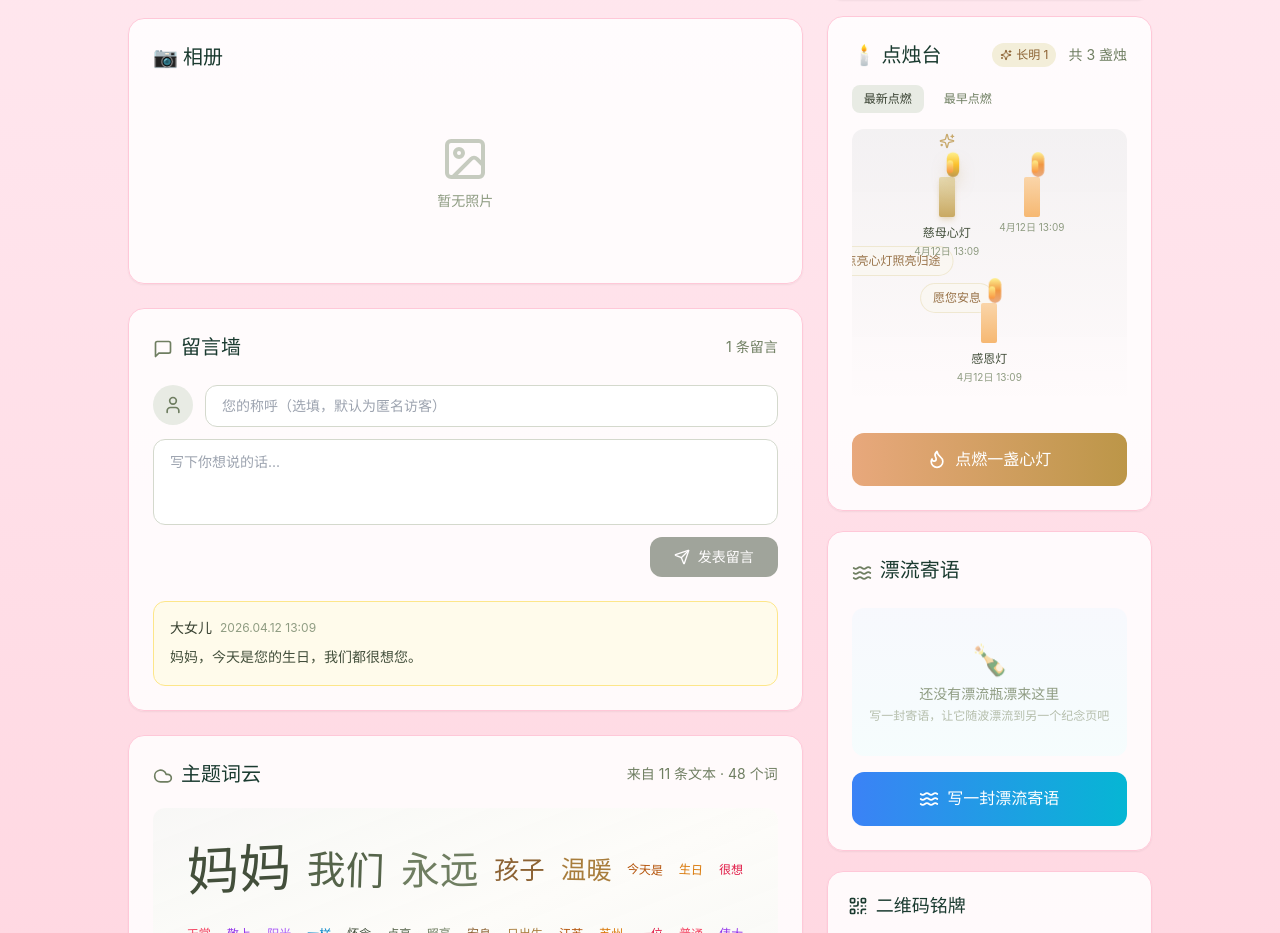
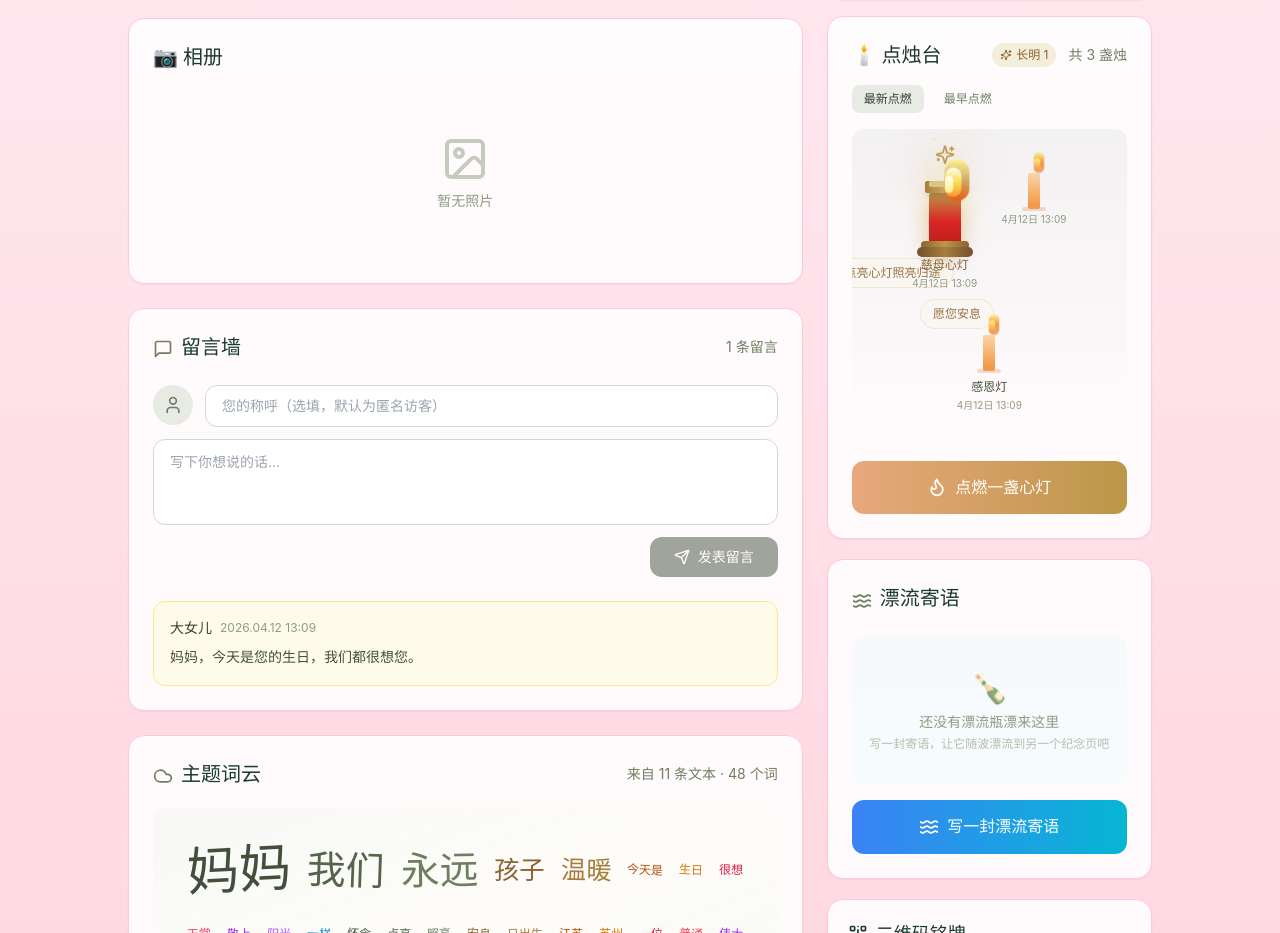
Before and after one commit to Xiang1218-Yu/xyj-126, a React (Vite) app: page /memorial/sample-002 in a window 1280 px wide. Shown: the part 1103-2036 px from the top of the page. Built offline with nearby package versions, Linux system fonts and the light colour scheme.

Commit message:
.3176934549491531:9ece285f146fb9ec6f9df9705817f6e7_6a2cd16d3df30773f325c6f9.6a2ce5953df30773f325cd8b.6a2ce595b2cc0aa3905846dd:Trae CN.T(2026/6/13 13:07:33)

```diff
--- a/src/components/CandleArea.tsx
+++ b/src/components/CandleArea.tsx
@@ -136,7 +136,7 @@ export default function CandleArea({ candles, onAddCandle, theme = "default" }:
       >
         <Danmaku items={candles} variant="candle" />
 
-        <div className="flex flex-wrap justify-center gap-5">
+        <div className="flex flex-wrap justify-center gap-6">
           {displayCandles.map((candle, index) => (
             <div
               key={candle.id}
@@ -144,44 +144,68 @@ export default function CandleArea({ candles, onAddCandle, theme = "default" }:
               style={{ animationDelay: `${index * 0.05}s`, opacity: 0 }}
               onClick={() => setSelectedCandle(candle)}
             >
-              <div className="relative w-6 h-16">
-                {candle.isEternal && (
-                  <div className="absolute -top-5 left-1/2 -translate-x-1/2 animate-pulse">
+              {candle.isEternal ? (
+                <div className="relative w-10 h-24">
+                  <div className="absolute inset-0 rounded-full bg-gradient-to-t from-gold-400/60 via-amber-400/30 to-transparent blur-md animate-pulse" />
+                  <div className="absolute -top-3 left-1/2 -translate-x-1/2 w-12 h-12 rounded-full bg-gold-400/20 blur-xl animate-pulse" style={{ animationDuration: "2s" }} />
+                  <div className="absolute -top-1 left-1/2 -translate-x-1/2">
+                    <div className="relative">
+                      <div className="absolute -left-3 -top-2 text-[8px] text-amber-300 animate-ping" style={{ animationDuration: "1.5s" }}>✦</div>
+                      <div className="absolute left-2 -top-1 text-[10px] text-gold-400 animate-pulse" style={{ animationDelay: "0.5s" }}>✧</div>
+                      <div className="absolute -left-1 -top-4 text-[8px] text-amber-200 animate-pulse" style={{ animationDelay: "1s" }}>✦</div>
+                    </div>
+                    <div className="animate-bounce" style={{ animationDuration: "2s" }}>
                       <Sparkles
                         className={cn(
-                        "w-4 h-4",
+                          "w-5 h-5",
                           theme === "starry" ? "text-amber-300" : "text-gold-500"
                         )}
                       />
                     </div>
-                )}
+                  </div>
+                  <div className="absolute bottom-0 left-1/2 -translate-x-1/2 w-8 h-14 bg-gradient-to-t from-red-700 via-red-600 to-gold-500 rounded-t-sm shadow-lg shadow-gold-500/40 group-hover:scale-105 transition-transform" />
+                  <div className="absolute bottom-[56px] left-1/2 -translate-x-1/2 w-10 h-3 bg-gradient-to-r from-gold-600 via-gold-400 to-gold-600 rounded-sm shadow-md" />
+                  <div className="absolute bottom-[62px] left-1/2 -translate-x-1/2 w-8 h-1.5 bg-gold-300 rounded-sm" />
                   <div
-                  className={cn(
-                    "absolute bottom-0 left-1/2 -translate-x-1/2 w-4 h-10 rounded-sm transition-all group-hover:scale-105",
-                    candle.isEternal
-                      ? "bg-gradient-to-t from-gold-400 to-gold-200 shadow-md shadow-gold-400/30"
-                      : "bg-gradient-to-t from-candle-300 to-candle-200"
-                  )}
+                    className="absolute top-2 left-1/2 -translate-x-1/2 w-6 h-10 bg-gradient-to-t from-orange-600 via-gold-400 to-yellow-200 rounded-full animate-flicker origin-bottom shadow-2xl shadow-gold-400/60"
+                    style={{ filter: "blur(0.3px)" }}
                   />
                   <div
-                  className={cn(
-                    "absolute top-0 left-1/2 -translate-x-1/2 w-3 h-6 rounded-full animate-flicker origin-bottom",
-                    candle.isEternal
-                      ? "bg-gradient-to-t from-gold-500 via-amber-400 to-yellow-200 shadow-lg shadow-gold-400/50"
-                      : "bg-gradient-to-t from-candle-500 via-candle-400 to-yellow-200"
-                  )}
+                    className="absolute top-4 left-1/2 -translate-x-1/2 w-4 h-7 bg-gradient-to-t from-orange-400 via-yellow-300 to-white rounded-full animate-flicker origin-bottom"
+                    style={{ animationDelay: "0.1s", filter: "blur(0.5px)" }}
+                  />
+                  <div
+                    className="absolute top-6 left-1/2 -translate-x-1/2 w-2 h-4 bg-gradient-to-t from-yellow-200 to-white rounded-full animate-flicker origin-bottom"
+                    style={{ animationDelay: "0.2s" }}
+                  />
+                  <div className="absolute bottom-0 left-1/2 -translate-x-1/2 w-12 h-2 bg-gradient-to-r from-gold-700 via-gold-500 to-gold-700 rounded-full shadow-md" />
+                  <div className="absolute -bottom-2 left-1/2 -translate-x-1/2 w-14 h-2.5 bg-gradient-to-r from-gold-800 via-gold-600 to-gold-800 rounded-full shadow-lg" />
+                </div>
+              ) : (
+                <div className="relative w-5 h-14">
+                  <div className="absolute bottom-0 left-1/2 -translate-x-1/2 w-3 h-9 bg-gradient-to-t from-candle-400 to-candle-200 rounded-sm group-hover:scale-105 transition-transform" />
+                  <div
+                    className="absolute top-0 left-1/2 -translate-x-1/2 w-2.5 h-5 bg-gradient-to-t from-candle-500 via-candle-400 to-yellow-200 rounded-full animate-flicker origin-bottom"
                     style={{ filter: "blur(0.5px)" }}
                   />
                   <div
-                  className="absolute top-2 left-1/2 -translate-x-1/2 w-1.5 h-3 bg-gradient-to-t from-orange-400 to-yellow-200 rounded-full animate-flicker origin-bottom"
+                    className="absolute top-1.5 left-1/2 -translate-x-1/2 w-1.5 h-3 bg-gradient-to-t from-orange-400 to-yellow-200 rounded-full animate-flicker origin-bottom"
                     style={{ animationDelay: "0.2s" }}
                   />
+                  <div className="absolute -bottom-0.5 left-1/2 -translate-x-1/2 w-6 h-1 bg-candle-500/40 rounded-full" />
                 </div>
+              )}
               {candle.name && (
                 <p
                   className={cn(
-                    "mt-2 text-xs font-medium max-w-[72px] truncate",
-                    theme === "starry" ? "text-gray-300" : "text-memorial-700"
+                    "mt-2 text-xs font-medium max-w-[80px] truncate",
+                    candle.isEternal
+                      ? theme === "starry"
+                        ? "text-gold-300"
+                        : "text-gold-700"
+                      : theme === "starry"
+                      ? "text-gray-300"
+                      : "text-memorial-700"
                   )}
                   title={candle.name}
                 >
@@ -412,39 +436,57 @@ export default function CandleArea({ candles, onAddCandle, theme = "default" }:
             </button>
 
             <div className="text-center mb-4">
-              <div className="relative w-8 h-20 mx-auto mb-4">
-                {selectedCandle.isEternal && (
-                  <div className="absolute -top-6 left-1/2 -translate-x-1/2 animate-pulse">
+              {selectedCandle.isEternal ? (
+                <div className="relative w-14 h-32 mx-auto mb-6">
+                  <div className="absolute inset-0 rounded-full bg-gradient-to-t from-gold-400/60 via-amber-400/30 to-transparent blur-lg animate-pulse" />
+                  <div className="absolute -top-4 left-1/2 -translate-x-1/2 w-16 h-16 rounded-full bg-gold-400/20 blur-2xl animate-pulse" style={{ animationDuration: "2s" }} />
+                  <div className="absolute -top-2 left-1/2 -translate-x-1/2">
+                    <div className="relative">
+                      <div className="absolute -left-4 -top-3 text-sm text-amber-300 animate-ping" style={{ animationDuration: "1.5s" }}>✦</div>
+                      <div className="absolute left-3 -top-2 text-base text-gold-400 animate-pulse" style={{ animationDelay: "0.5s" }}>✧</div>
+                      <div className="absolute -left-2 -top-5 text-sm text-amber-200 animate-pulse" style={{ animationDelay: "1s" }}>✦</div>
+                    </div>
+                    <div className="animate-bounce" style={{ animationDuration: "2s" }}>
                       <Sparkles
                         className={cn(
-                        "w-5 h-5",
+                          "w-7 h-7",
                           theme === "starry" ? "text-amber-300" : "text-gold-500"
                         )}
                       />
                     </div>
-                )}
+                  </div>
+                  <div className="absolute bottom-0 left-1/2 -translate-x-1/2 w-11 h-20 bg-gradient-to-t from-red-700 via-red-600 to-gold-500 rounded-t-sm shadow-xl shadow-gold-500/40" />
+                  <div className="absolute bottom-[80px] left-1/2 -translate-x-1/2 w-14 h-4 bg-gradient-to-r from-gold-600 via-gold-400 to-gold-600 rounded-sm shadow-lg" />
+                  <div className="absolute bottom-[88px] left-1/2 -translate-x-1/2 w-11 h-2 bg-gold-300 rounded-sm" />
                   <div
-                  className={cn(
-                    "absolute bottom-0 left-1/2 -translate-x-1/2 w-5 h-12 rounded-sm",
-                    selectedCandle.isEternal
-                      ? "bg-gradient-to-t from-gold-400 to-gold-200 shadow-md shadow-gold-400/30"
-                      : "bg-gradient-to-t from-candle-300 to-candle-200"
-                  )}
+                    className="absolute top-3 left-1/2 -translate-x-1/2 w-8 h-14 bg-gradient-to-t from-orange-600 via-gold-400 to-yellow-200 rounded-full animate-flicker origin-bottom shadow-2xl shadow-gold-400/60"
+                    style={{ filter: "blur(0.3px)" }}
                   />
                   <div
-                  className={cn(
-                    "absolute top-0 left-1/2 -translate-x-1/2 w-4 h-8 rounded-full animate-flicker origin-bottom",
-                    selectedCandle.isEternal
-                      ? "bg-gradient-to-t from-gold-500 via-amber-400 to-yellow-200 shadow-lg shadow-gold-400/50"
-                      : "bg-gradient-to-t from-candle-500 via-candle-400 to-yellow-200"
-                  )}
+                    className="absolute top-6 left-1/2 -translate-x-1/2 w-5 h-10 bg-gradient-to-t from-orange-400 via-yellow-300 to-white rounded-full animate-flicker origin-bottom"
+                    style={{ animationDelay: "0.1s", filter: "blur(0.5px)" }}
+                  />
+                  <div
+                    className="absolute top-9 left-1/2 -translate-x-1/2 w-3 h-6 bg-gradient-to-t from-yellow-200 to-white rounded-full animate-flicker origin-bottom"
+                    style={{ animationDelay: "0.2s" }}
+                  />
+                  <div className="absolute bottom-0 left-1/2 -translate-x-1/2 w-16 h-2.5 bg-gradient-to-r from-gold-700 via-gold-500 to-gold-700 rounded-full shadow-lg" />
+                  <div className="absolute -bottom-3 left-1/2 -translate-x-1/2 w-20 h-3 bg-gradient-to-r from-gold-800 via-gold-600 to-gold-800 rounded-full shadow-xl" />
+                </div>
+              ) : (
+                <div className="relative w-10 h-20 mx-auto mb-6">
+                  <div className="absolute bottom-0 left-1/2 -translate-x-1/2 w-7 h-14 bg-gradient-to-t from-candle-400 to-candle-200 rounded-sm" />
+                  <div
+                    className="absolute top-0 left-1/2 -translate-x-1/2 w-5 h-8 bg-gradient-to-t from-candle-500 via-candle-400 to-yellow-200 rounded-full animate-flicker origin-bottom"
                     style={{ filter: "blur(0.5px)" }}
                   />
                   <div
-                  className="absolute top-2 left-1/2 -translate-x-1/2 w-2 h-4 bg-gradient-to-t from-orange-400 to-yellow-200 rounded-full animate-flicker origin-bottom"
+                    className="absolute top-2.5 left-1/2 -translate-x-1/2 w-3 h-5 bg-gradient-to-t from-orange-400 to-yellow-200 rounded-full animate-flicker origin-bottom"
                     style={{ animationDelay: "0.2s" }}
                   />
+                  <div className="absolute -bottom-1 left-1/2 -translate-x-1/2 w-12 h-1.5 bg-candle-500/40 rounded-full" />
                 </div>
+              )}
 
               {selectedCandle.isEternal && (
                 <span
```
Lines whose indentation alone changed are shown as unchanged.
